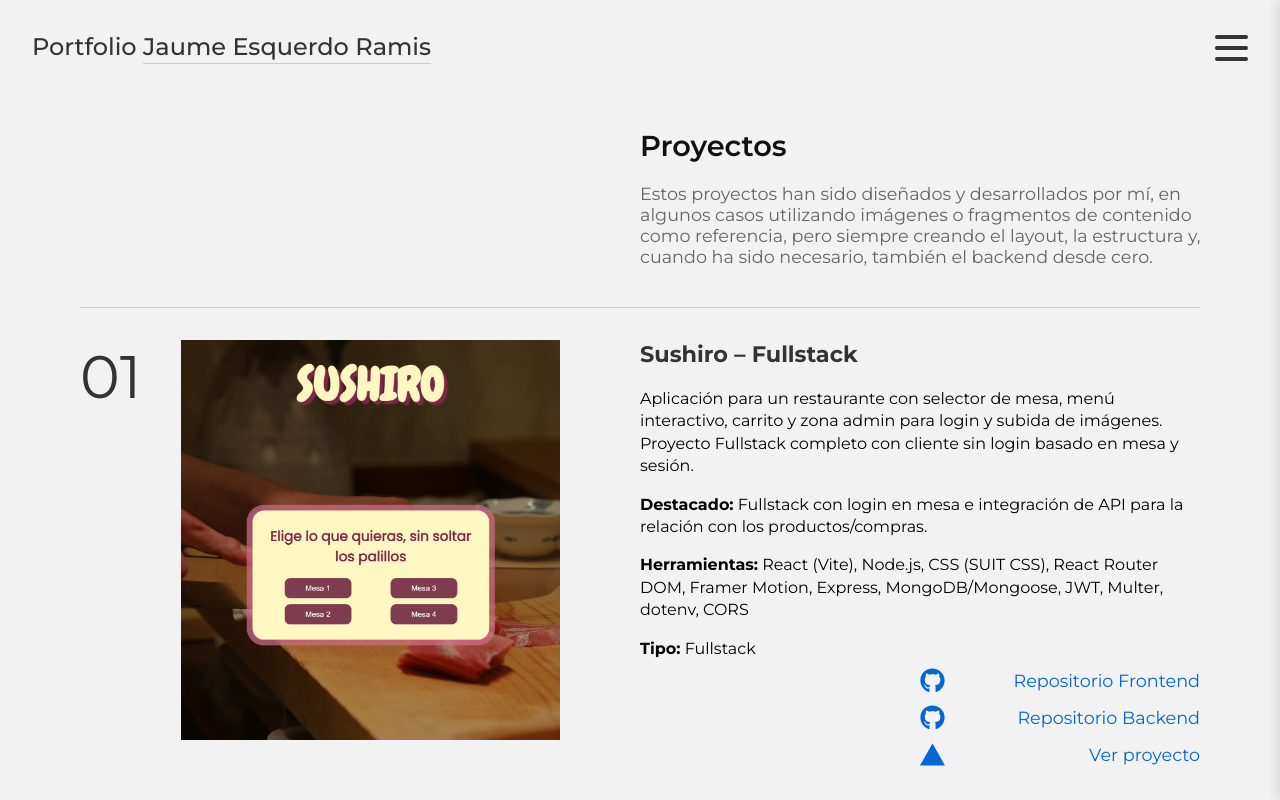
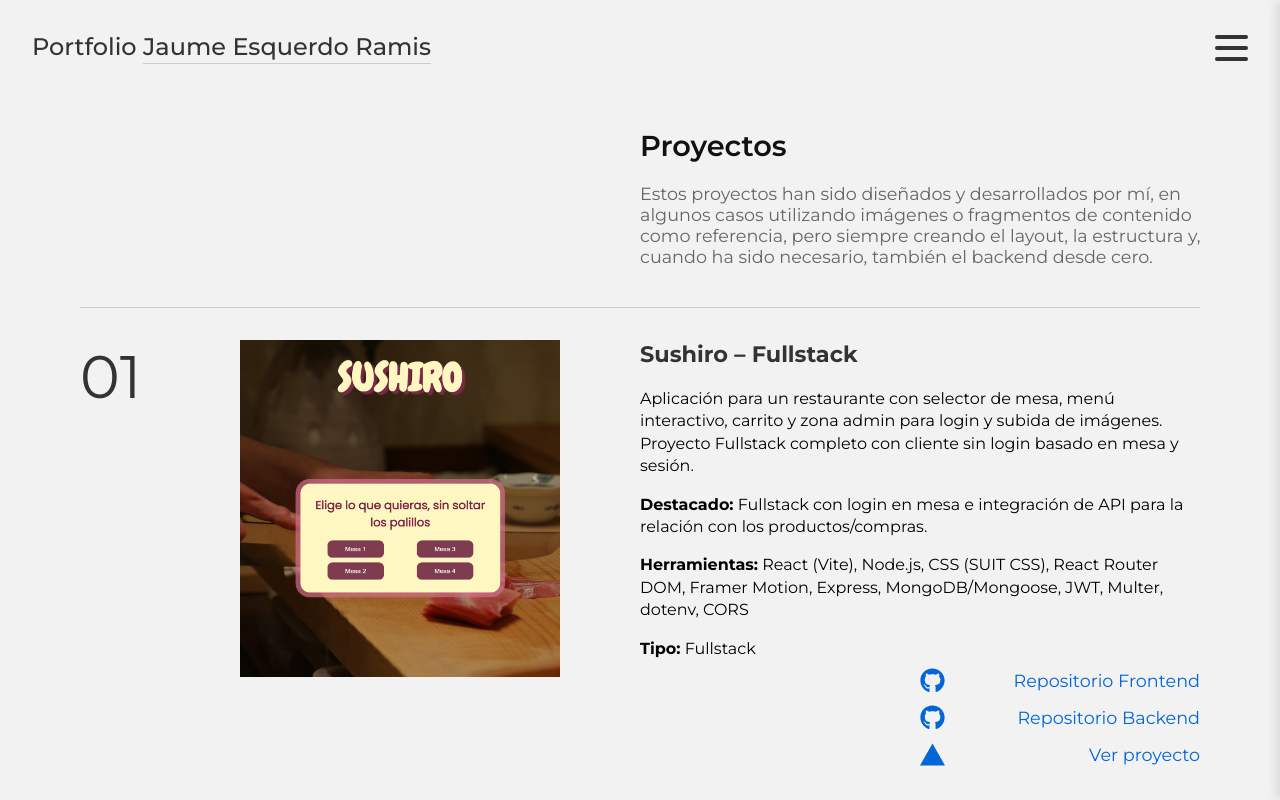
Before and after one commit to JaumeEsquerdo/portfolio-personal, a React (Vite) app in the folder portfolio-jaume/: page /proyectos in a window 1280 px wide. Shown: the top 800 px of the page. Built offline with nearby package versions, Linux system fonts and the light colour scheme; a web font is replaced by a local one.

Commit message:
arreglar huecos clicables del a de las imgs de proyectos

```diff
--- a/portfolio-jaume/src/components/Proyecto.jsx
+++ b/portfolio-jaume/src/components/Proyecto.jsx
@@ -3,26 +3,41 @@ import { FaGithub, FaArrowRight } from "react-icons/fa";
 import { SiVercel } from "react-icons/si";
 import { SiGithubpages } from "react-icons/si";
 
-
-const Proyecto = ({ numero, titulo, descripcion, imagen, herramientas, stack, enlace, destacado, deploy }) => {
-
-
+const Proyecto = ({
+  numero,
+  titulo,
+  descripcion,
+  imagen,
+  herramientas,
+  stack,
+  enlace,
+  destacado,
+  deploy,
+}) => {
   return (
-        <article
-            className={`Proyecto-card`}
-        >
+    <article className={`Proyecto-card`}>
       <div className="Proyecto-track">
         {/* Panel 1: Imagen + número */}
         <div className="Proyecto-panel Proyecto-panel--media">
           <span className="Proyecto-numero">{numero}</span>
-                    <a href={deploy} target="_blank" rel="noopener noreferrer">
+          <a
+            className="Proyecto-imgLink"
+            href={deploy}
+            target="_blank"
+            rel="noopener noreferrer"
+          >
             <img src={imagen} alt={titulo} className="Proyecto-img" />
           </a>
         </div>
 
         {/* Panel 2: Texto (título, desc, tecnologías, tipo) */}
         <div className="Proyecto-panel Proyecto-panel--texto">
-                    <a className="Proyecto-a" href={deploy} target="_blank" rel="noopener noreferrer">
+          <a
+            className="Proyecto-a"
+            href={deploy}
+            target="_blank"
+            rel="noopener noreferrer"
+          >
             <h3 className="Proyecto-titulo">{titulo}</h3>
           </a>
           <p className="Proyecto-texto">{descripcion}</p>
@@ -38,7 +53,6 @@ const Proyecto = ({ numero, titulo, descripcion, imagen, herramientas, stack, en
           </p>
 
           <div className="Proyecto-enlacesContainer">
-
             {Array.isArray(enlace) ? (
               // Caso en que es un array (ej: frontend + backend)
               enlace.map((item, index) => (
@@ -49,7 +63,10 @@ const Proyecto = ({ numero, titulo, descripcion, imagen, herramientas, stack, en
                   target="_blank"
                   rel="noopener noreferrer"
                 >
-                                    <FaGithub size={25} /><span className="Proyecto-enlace--texto">Repositorio {item.tipo}</span>
+                  <FaGithub size={25} />
+                  <span className="Proyecto-enlace--texto">
+                    Repositorio {item.tipo}
+                  </span>
                 </a>
               ))
             ) : (
@@ -60,25 +77,27 @@ const Proyecto = ({ numero, titulo, descripcion, imagen, herramientas, stack, en
                 target="_blank"
                 rel="noopener noreferrer"
               >
-                                <FaGithub size={25} /><span className="Proyecto-enlace--texto">Repositorio del código</span>
+                <FaGithub size={25} />
+                <span className="Proyecto-enlace--texto">
+                  Repositorio del código
+                </span>
               </a>
             )}
 
-
             {deploy && (
-
-                            <a className="Proyecto-enlace" href={deploy} target="_blank" rel="noopener noreferrer">
+              <a
+                className="Proyecto-enlace"
+                href={deploy}
+                target="_blank"
+                rel="noopener noreferrer"
+              >
                 {deploy.includes("vercel") && <SiVercel size={25} />}
                 {deploy.includes("github.io") && <SiGithubpages size={45} />}
                 <span className="Proyecto-enlace--texto"> Ver proyecto</span>
               </a>
-
             )}
           </div>
-
         </div>
-
-
       </div>
     </article>
   );
--- a/portfolio-jaume/src/css/proyectos.css
+++ b/portfolio-jaume/src/css/proyectos.css
@@ -80,11 +80,14 @@
   color: var(--color-text);
   font-size: 60px;
 }
+.Proyecto-imgLink {
+  height: fit-content;
+}
 
 .Proyecto-img {
   width: 100%;
   height: 100%;
-  max-width: 400px;
+  max-width: 320px;
   object-fit: contain;
   /* rellena el marco sin deformarse */
 }
```
Lines whose indentation alone changed are shown as unchanged.
